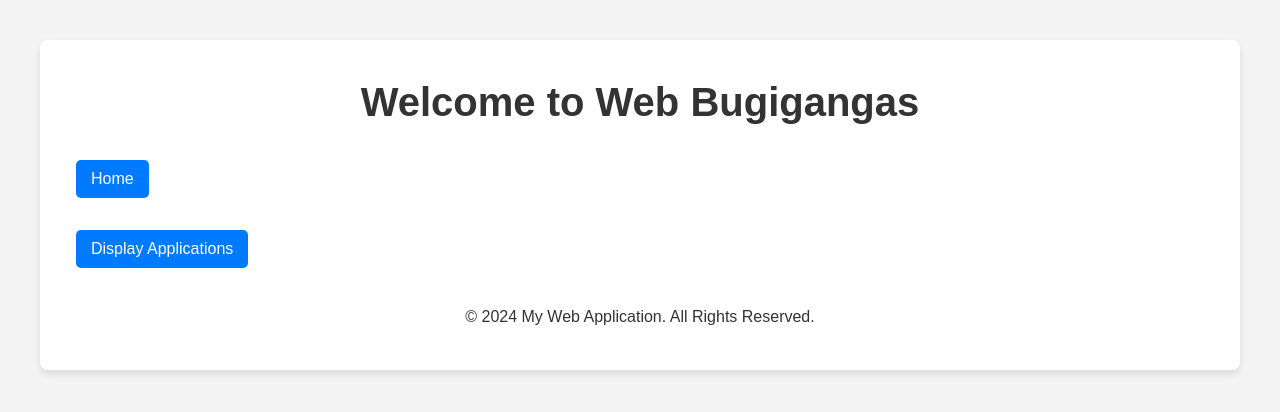
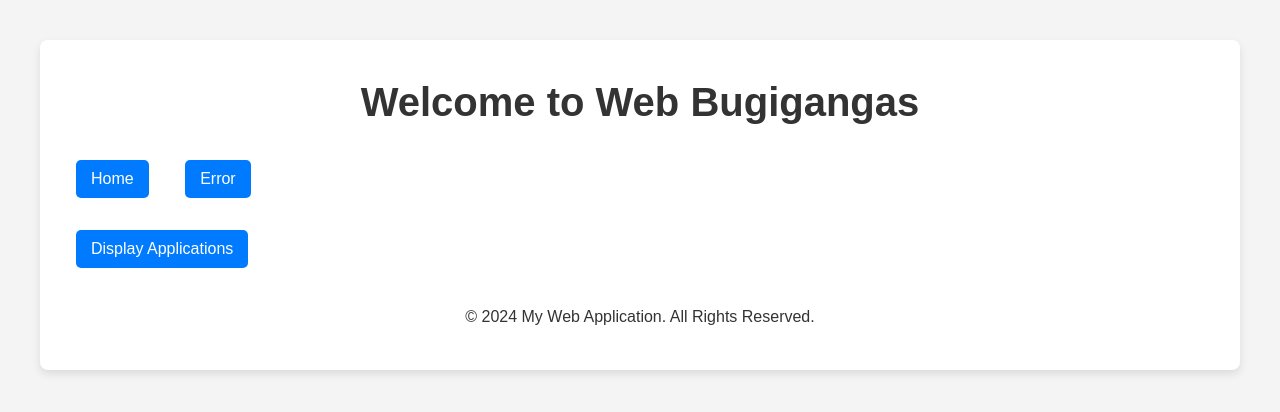
Before and after one commit to D0ugla5MB/Bugigangas, a website with bundled scripts: page index.html in a window 1280 px wide. Both pictures are taken after a click on the button "Display Applications". Built offline with nearby package versions, Linux system fonts and the light colour scheme.

Commit message:
dynamic html loading is working; trying to let the code more modular; issue at storage script: imports didnt worked:     *probably it is happening 'cause scope stuff;

```diff
--- a/app.js
+++ b/app.js
@@ -0,0 +1,7 @@
+import {loadContent } from "./modules/router.js";
+
+document.addEventListener('DOMContentLoaded', function () {
+    window.addEventListener('hashchange', loadContent);
+
+    loadContent();
+});
--- a/home/home.html
+++ b/home/home.html
@@ -5,6 +5,7 @@
 
     <nav id="nav_menu" hidden>
         <button type="button" id="btn_home">Home</button>
+        <button type="button" id="btn_err">Error</button>
     </nav>
     <button type="button" id="btnNav">Display Applications</button>
 
--- a/home/home.js
+++ b/home/home.js
@@ -1,14 +1,23 @@
-export function loadMenu(nav_menu, btnNav, btnHome) {
-    const index_menu = nav_menu;
-    const menuBtn = btnNav;
-    const homeBtn = btnHome;
+import { changeRoute } from "../modules/router.js";
 
-    window.addEventListener('hashchange', loadContent);
-    menuBtn.addEventListener('click', () => {
+export function addMenuBtnsEvents() {
+    const index_menu = document.getElementById('nav_menu');
+
+    const menuButtonsWithId = document.querySelectorAll('button[id]');
+    const btnSet = {};
+    menuButtonsWithId.forEach((btn) => {
+        btnSet[btn.id] = btn;
+    });
+
+    btnSet['btnNav'].addEventListener('click', () => {
         console.log('Dynamic button clicked!');
         index_menu.hidden = !index_menu.hidden;
     });
-    homeBtn.addEventListener('click', () => {
+    btnSet['btn_home'].addEventListener('click', () => {
         changeRoute('#home');
     });
+    btnSet['btn_err'].addEventListener('click', () => {
+        changeRoute('#error');
+    });
+
 }
--- a/index.html
+++ b/index.html
@@ -13,7 +13,9 @@
 
   <div id="root"></div>
 
+  <script type="module" src="/modules/storage.js"></script>
   <script type="module" src="/modules/router.js"></script>
+  <script type="module" src="/app.js"></script>
 </body>
 
 </html>
--- a/modules/router.js
+++ b/modules/router.js
@@ -1,28 +1,11 @@
-import { loadMenu } from "../home/home.js";
+import { addMenuBtnsEvents } from "../home/home.js";
 
 export function changeRoute(route) {
 	window.location.hash = route;
 }
 
-function setupEventListeners() {
-
-	const index_menu = document.getElementById('nav_menu');
-	const menuBtn = document.getElementById('btnNav');
-	const homeBtn = document.getElementById('btn_home');
-
-	window.addEventListener('hashchange', loadContent);
-	menuBtn.addEventListener('click', () => {
-		console.log('Dynamic button clicked!');
-		index_menu.hidden = !index_menu.hidden;
-	});
-	homeBtn.addEventListener('click', () => {
-		changeRoute('#home');
-	});
-}
-
 export function loadContent() {
 	const hash = window.location.hash || '#';
-	const contentDiv = document.getElementById('root');
 	let htmlPath = '';
 
 	switch (hash) {
@@ -38,14 +21,10 @@ export function loadContent() {
 	fetch(htmlPath)
 		.then(response => response.text())
 		.then(htmlContent => {
+			const contentDiv = document.getElementById('root');
 			contentDiv.innerHTML = htmlContent;
 			if (contentDiv.hasChildNodes() && htmlPath.includes('home')) {
-				setupEventListeners();
+				addMenuBtnsEvents();
 			}
 		})
 }
-
-
-document.addEventListener('DOMContentLoaded', function () {
-	loadContent();
-});
```
Also changed, not shown: modules/storage.js (+32 -0 lines).
